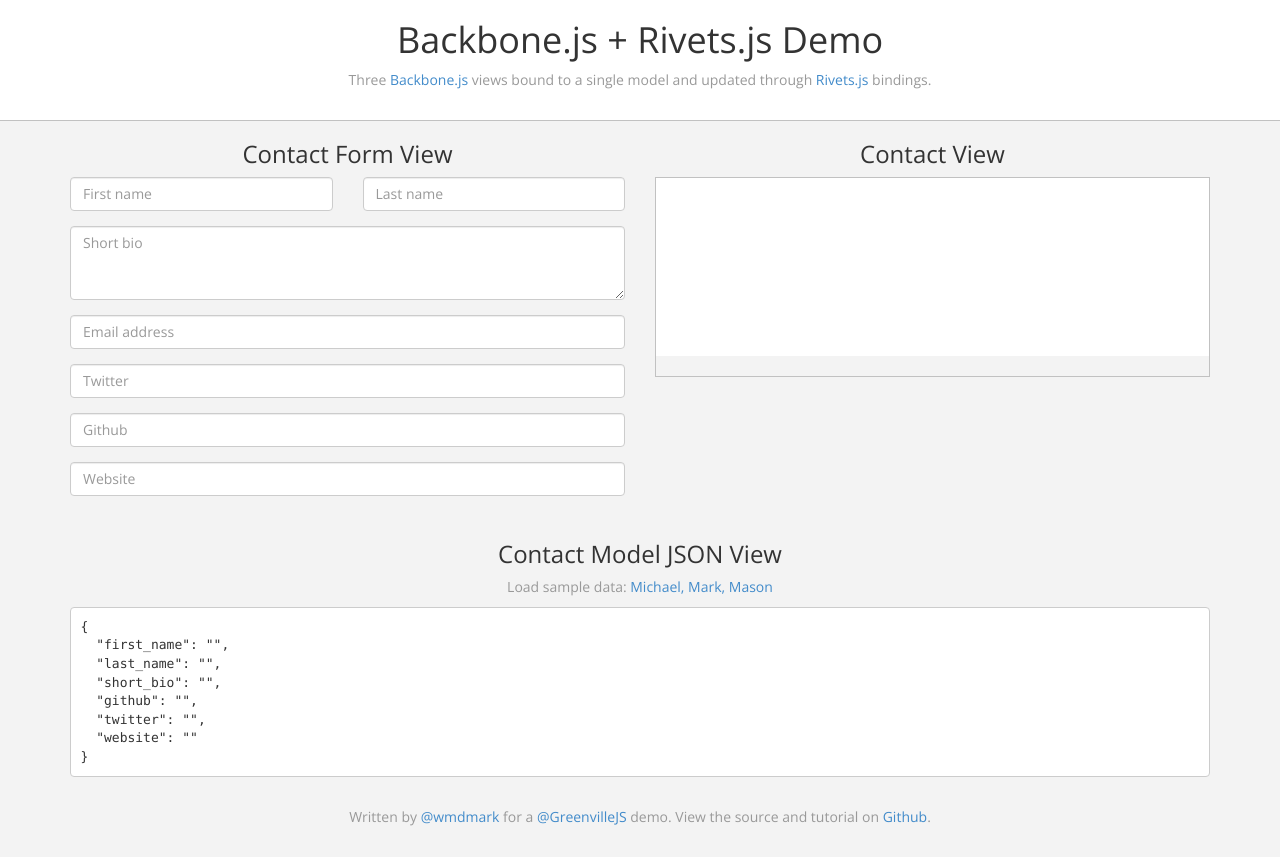
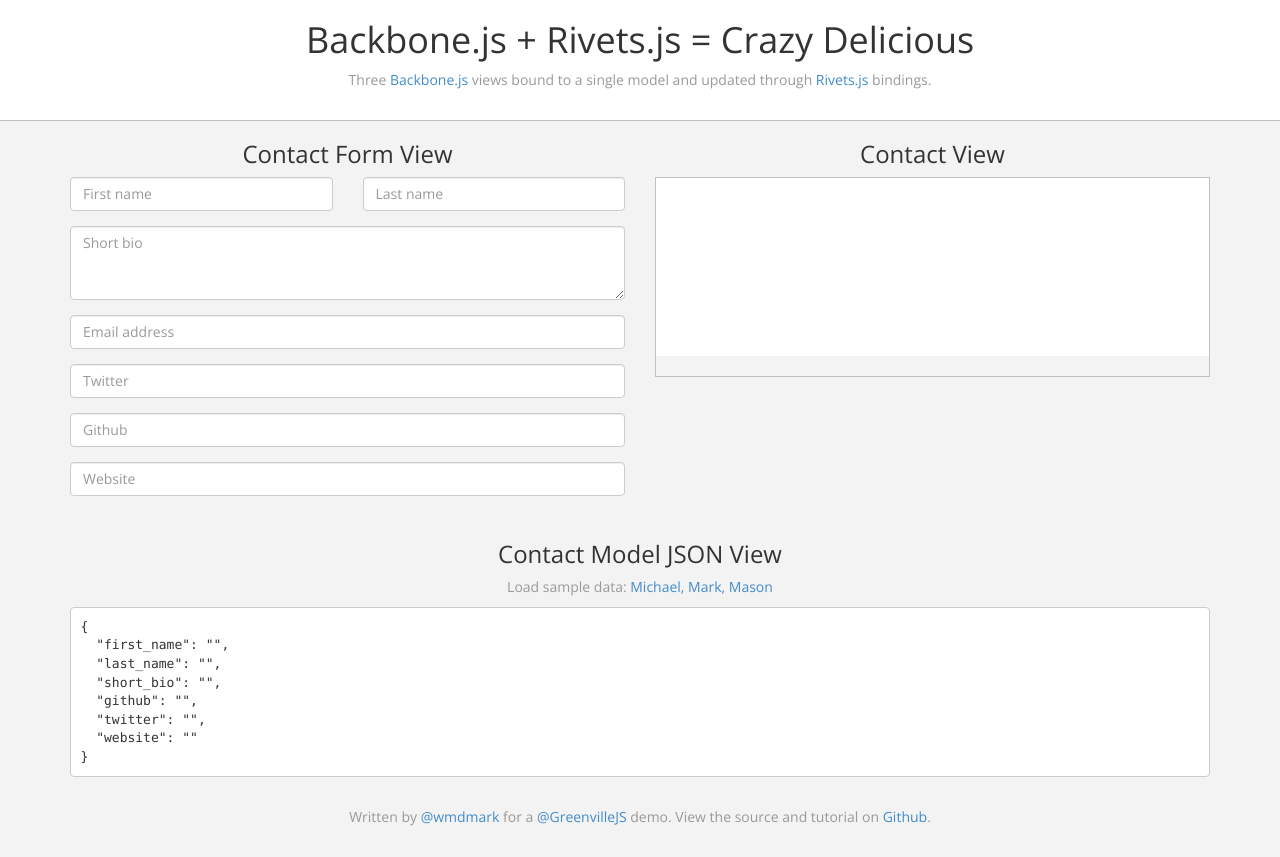
Before and after one commit to wmdmark/backbone-rivets-example, a website: page app/assets/index.html in a window 1280 px wide. Drawn offline with nearby package versions, Linux system fonts and the light colour scheme; files that its build step writes are made by us from their sources; files whose address does not match are found by name.

Commit message:
add some delicous

```diff
--- a/app/assets/index.html
+++ b/app/assets/index.html
@@ -1,7 +1,7 @@
 <!DOCTYPE html>
 <html>
   <head>
-    <title>Backbone.js + Rivets.js Example</title>
+    <title>Backbone.js + Rivets.js = Crazy Delicious</title>
     <meta name="viewport" content="width=device-width, initial-scale=1.0">
 
     <link href='http://fonts.googleapis.com/css?family=Open+Sans:400,700,300' rel='stylesheet' type='text/css'>
@@ -12,7 +12,7 @@
   </head>
   <body>
     <header>
-      <h1>Backbone.js + Rivets.js Demo</h1>
+      <h1>Backbone.js + Rivets.js = Crazy Delicious</h1>
       <p>Three <a href="http://backbonejs.org/">Backbone.js</a> views bound to a single model and updated through <a href="http://www.rivetsjs.com/">Rivets.js</a> bindings.</p>
     </header>
 
```
Also changed, not shown: public/index.html (+2 -2 lines).
